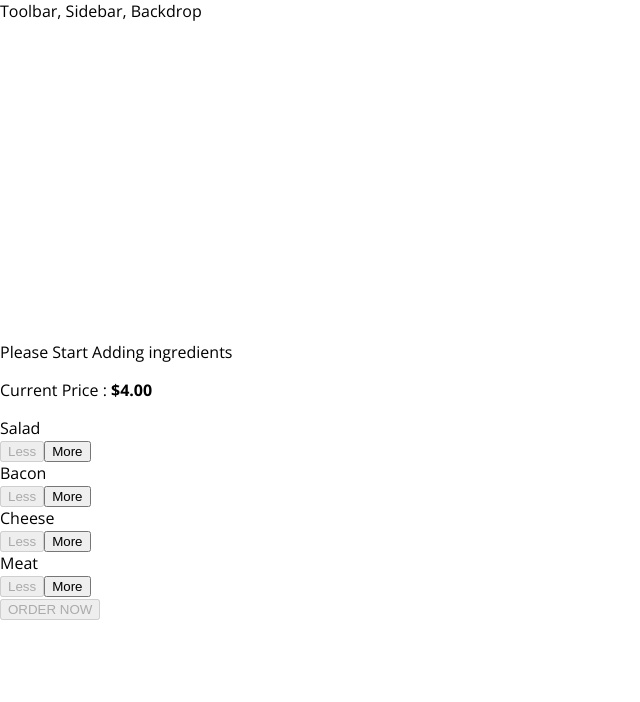
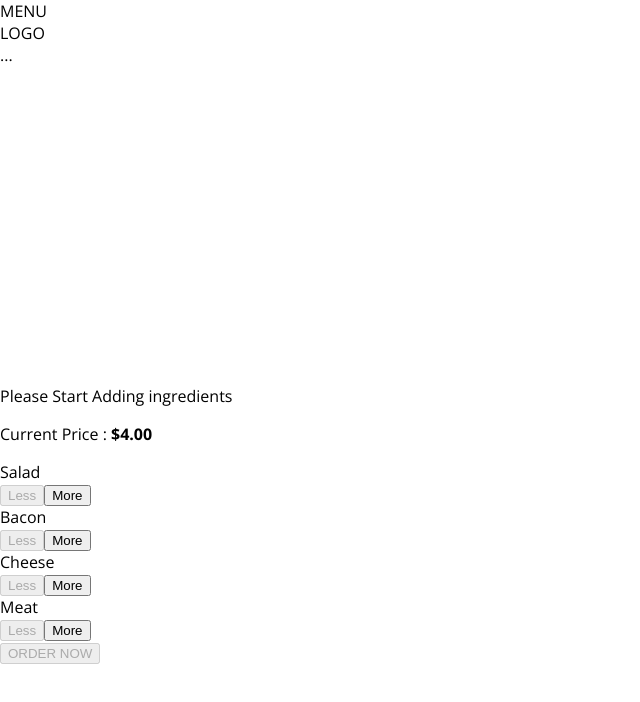
Before and after one commit to amrilsyaifa/Reactjs-BurgerApp, a React app: page / in a window 1280 px wide. Shown: the top 702 px of the page, without its empty margins (0-640 px from the left). Built offline with nearby package versions, Linux system fonts and the light colour scheme.

Commit message:
Adding Toolbar

```diff
--- a/src/components/Layout/Layout.css
+++ b/src/components/Layout/Layout.css
@@ -1,3 +1,3 @@
 .Content {
-    margin-top: 16px;
+  margin-top: 70px;
 }
--- a/src/components/Layout/Layout.js
+++ b/src/components/Layout/Layout.js
@@ -1,11 +1,12 @@
 import React from 'react';
+import Toolbar from '../Navigation/Toolbar/Toolbar';
 
 import Aux from '../../hoc/Auxs';
 import classes from './Layout.css';
 
 const layout = (props) => (
   <Aux>
-    <div>Toolbar, Sidebar, Backdrop</div>
+    <Toolbar />
     <main className={classes.Content}>{props.children}</main>
   </Aux>
 );
--- /dev/null
+++ b/src/components/Navigation/Toolbar/Toolbar.css
@@ -0,0 +1,18 @@
+.Toolbar {
+  height: 56px;
+  width: 100%;
+  position: fixed;
+  top: 0;
+  left: 0;
+  background-color: #703b09;
+  display: flex;
+  justify-content: space-between;
+  align-items: center;
+  padding: 0 20px;
+  box-sizing: border-box;
+  z-index: 90;
+}
+
+.Toolbar nav {
+  height: 100%;
+}
--- /dev/null
+++ b/src/components/Navigation/Toolbar/Toolbar.js
@@ -0,0 +1,13 @@
+import React from 'react';
+
+import classes from './Toolbar.css';
+
+const toolbar = (props) => (
+  <header className={classes.Toolbar}>
+    <div>MENU</div>
+    <div>LOGO</div>
+    <nav>...</nav>
+  </header>
+);
+
+export default toolbar;
```
